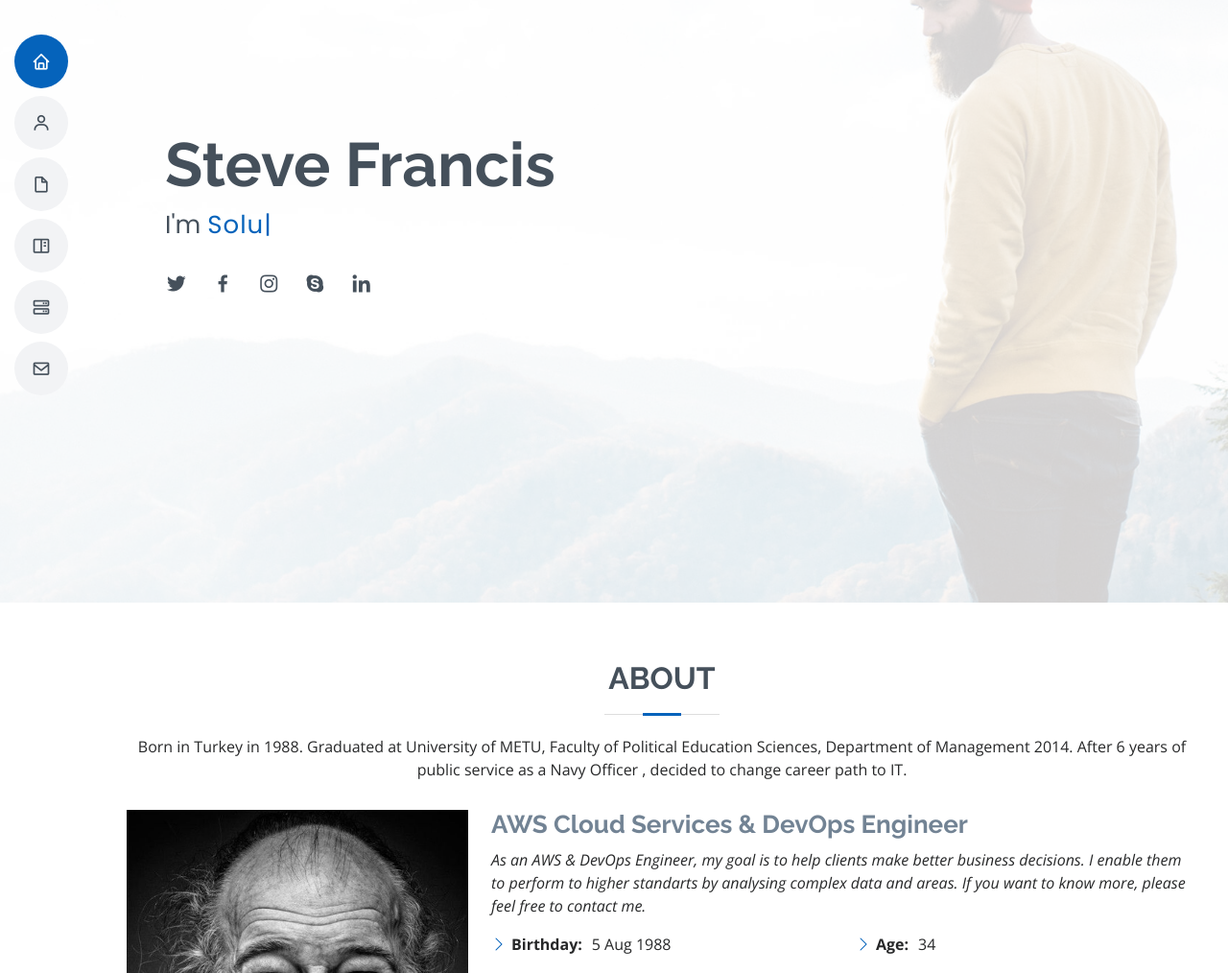
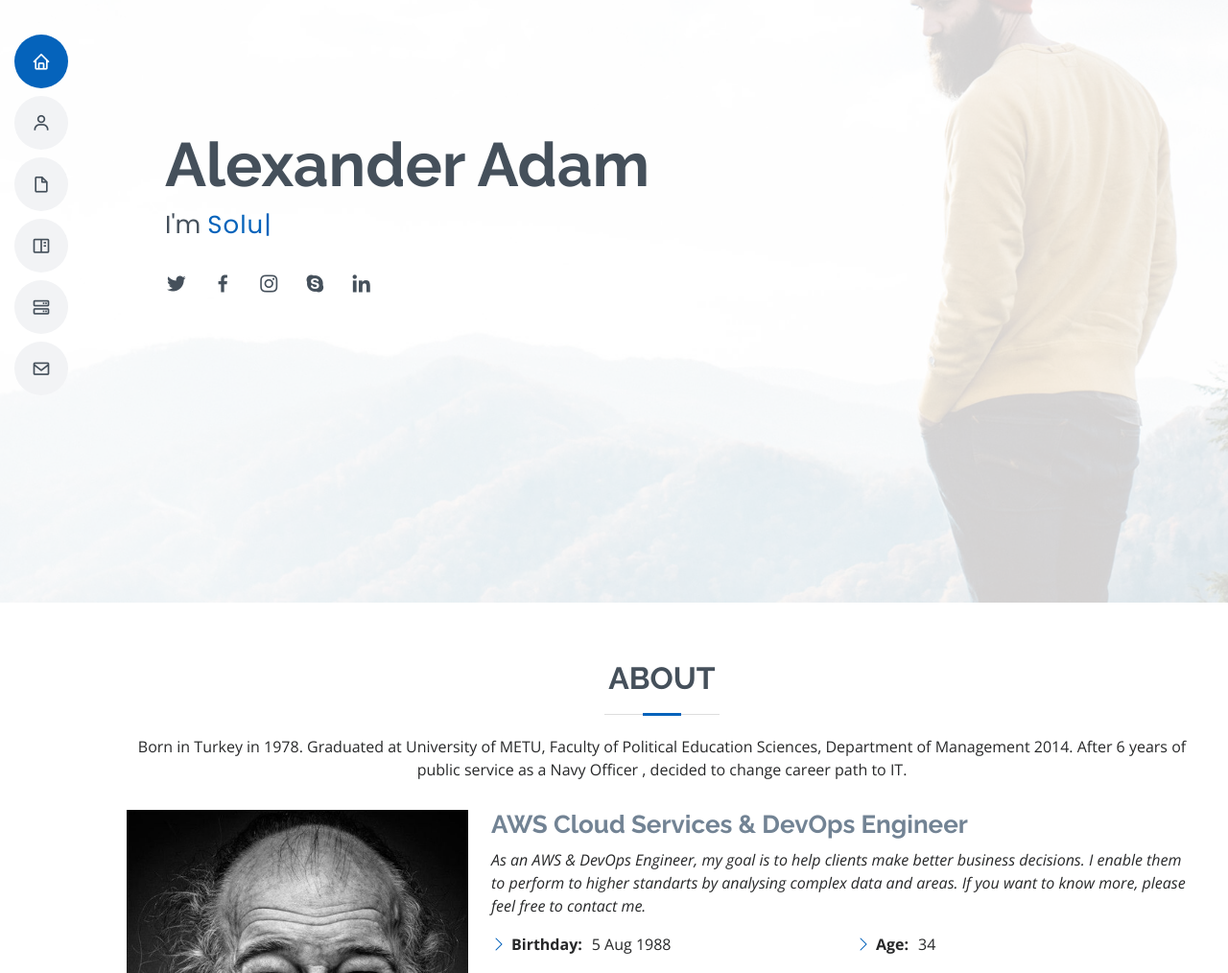
Before and after one commit to alexanderadam2022/alexanderadam2022.github.io, a plain HTML site: page index.html in a window 1280 px wide. Shown: the part 172-1186 px from the top of the page at 96% size. Drawn offline with nearby package versions, Linux system fonts and the light colour scheme.

Commit message:
Update index.html

```diff
--- a/index.html
+++ b/index.html
@@ -5,7 +5,7 @@
   <meta charset="utf-8">
   <meta content="width=device-width, initial-scale=1.0" name="viewport">
 
-  <title>Steve Francis</title>
+  <title>Alexander Adam</title>
   <meta content="" name="description">
   <meta content="" name="keywords">
 
@@ -59,7 +59,7 @@
   <!-- ======= Hero Section ======= -->
   <section id="hero" class="d-flex flex-column justify-content-center">
     <div class="container" data-aos="zoom-in" data-aos-delay="100">
-      <h1>Steve Francis</h1>
+      <h1>Alexander Adam</h1>
       <p>I'm <span class="typed" data-typed-items="AWS Cloud Practitioner, Solutions Architect, DevOps Engineer"></span></p>
       <div class="social-links">
         <a href="#" class="twitter"><i class="bx bxl-twitter"></i></a>
@@ -79,7 +79,7 @@
 
         <div class="section-title">
           <h2>About</h2>
-          <p>Born in Turkey in 1988. Graduated at University of METU, Faculty of Political Education Sciences, Department of Management 2014. After 6 years of public service as a Navy Officer , decided to change career path to IT.</p>
+          <p>Born in Turkey in 1978. Graduated at University of METU, Faculty of Political Education Sciences, Department of Management 2014. After 6 years of public service as a Navy Officer , decided to change career path to IT.</p>
         </div>
 
         <div class="row">
```
